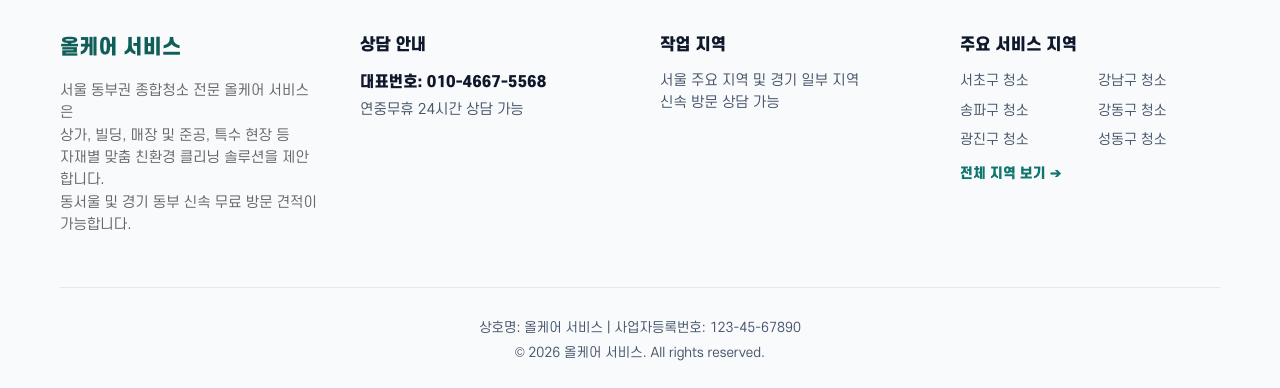
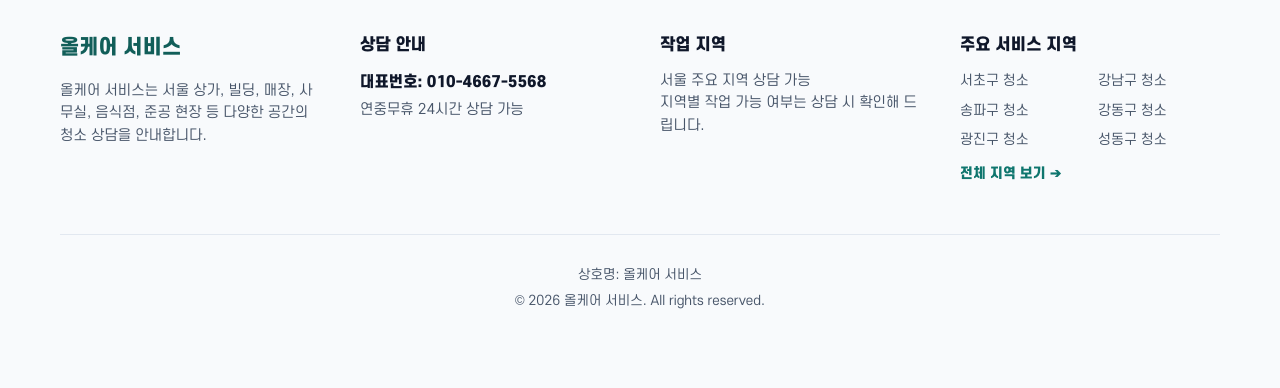
Before and after one commit to wogus5695-ctrl/SeoulE-clening-02, a Next.js app: page / in a window 1280 px wide. Shown: the part 6642-7030 px from the top of the page. Built offline with nearby package versions, Linux system fonts and the light colour scheme.

Commit message:
chore: 푸터 동적/정적 설명 문구 내 동부권 및 조사(은->는) 오류 수정, 임시 사업자등록번호 미노출 처리

```diff
--- a/src/app/layout.tsx
+++ b/src/app/layout.tsx
@@ -66,8 +66,8 @@ export default function RootLayout({
               <div>
                 <h4 style={{ fontSize: '16px', marginBottom: '15px' }}>작업 지역</h4>
                 <p style={{ fontSize: '14px', color: 'var(--gray-600)', lineHeight: '1.6' }}>
-                  서울 주요 지역 및 경기 일부 지역<br />
-                  신속 방문 상담 가능
+                  서울 주요 지역 상담 가능<br />
+                  지역별 작업 가능 여부는 상담 시 확인해 드립니다.
                 </p>
               </div>
               <div>
@@ -83,8 +83,8 @@ export default function RootLayout({
                 </ul>
               </div>
             </div>
-            <div style={{ marginTop: '50px', paddingTop: '30px', borderTop: '1px solid var(--gray-200)', textAlign: 'center', fontSize: '13px', color: 'var(--gray-600)' }}>
-              <p style={{ marginBottom: '5px' }}>상호명: {BUSINESS_NAME} | 사업자등록번호: {BUSINESS_NUMBER}</p>
+             <div style={{ marginTop: '50px', paddingTop: '30px', borderTop: '1px solid var(--gray-200)', textAlign: 'center', fontSize: '13px', color: 'var(--gray-600)' }}>
+              <p style={{ marginBottom: '5px' }}>상호명: {BUSINESS_NAME}</p>
               <p>&copy; 2026 {BRAND_NAME}. All rights reserved.</p>
             </div>
           </div>
--- a/src/components/FooterDescription.tsx
+++ b/src/components/FooterDescription.tsx
@@ -44,15 +44,22 @@ export default function FooterDescription() {
   if (pService) currentService = pService;
 
   // 기본값 설정
-  const displayRegion = currentRegion || '서울 동부권';
+  const displayRegion = currentRegion || '서울';
   const displayService = currentService || '종합청소';
 
+  if (!currentRegion && !currentService) {
+    return (
+      <p style={{ lineHeight: '1.6', fontSize: '14px', color: 'var(--gray-600)' }}>
+        올케어 서비스는 서울 상가, 빌딩, 매장, 사무실, 음식점, 준공 현장 등 다양한 공간의 청소 상담을 안내합니다.
+      </p>
+    );
+  }
+
   return (
-    <p style={{ lineHeight: '1.6', fontSize: '14px', color: '#666' }}>
-      {displayRegion} {displayService} 전문 {BRAND_NAME}은<br />
-      상가, 빌딩, 매장 및 준공, 특수 현장 등<br />
-      자재별 맞춤 친환경 클리닝 솔루션을 제안합니다.<br />
-      동서울 및 경기 동부 신속 무료 방문 견적이 가능합니다.
+    <p style={{ lineHeight: '1.6', fontSize: '14px', color: 'var(--gray-600)' }}>
+      {displayRegion} {displayService} 전문 {BRAND_NAME}는<br />
+      상가, 빌딩, 매장, 사무실, 음식점, 준공 현장까지<br />
+      오염 상태와 작업 범위에 맞춰 청소 상담을 안내합니다.
     </p>
   );
 }
```
